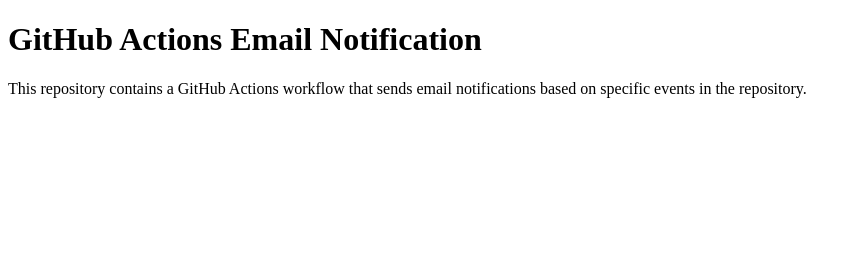
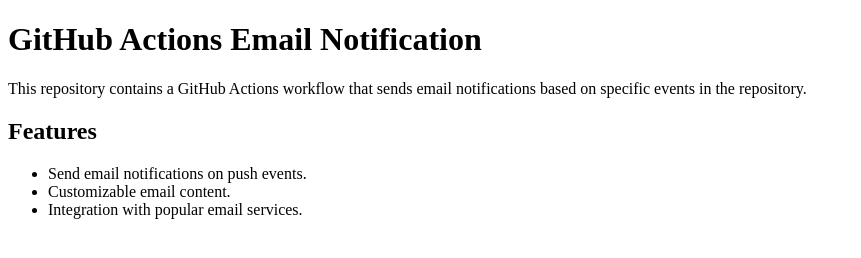
Before and after one commit to contrererick-ids/GitHub-Actions-Email-Notification, a plain HTML site: page index.html in a window 1280 px wide. Shown: the whole page, without its empty margins (0-861 px from the left). Drawn offline with Linux system fonts and the light colour scheme.

Commit message:
chore: Change index.html file
Modified the index.html file to test Send Notification Email action.

```diff
--- a/index.html
+++ b/index.html
@@ -7,4 +7,10 @@
     <body>
         <h1>GitHub Actions Email Notification</h1>
         <p>This repository contains a GitHub Actions workflow that sends email notifications based on specific events in the repository.</p>
+        <h2>Features</h2>
+        <ul>
+            <li>Send email notifications on push events.</li>
+            <li>Customizable email content.</li>
+            <li>Integration with popular email services.</li>
+        </ul>
 </html>
```
